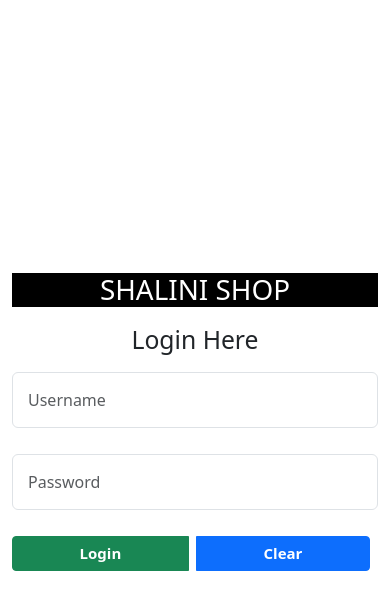
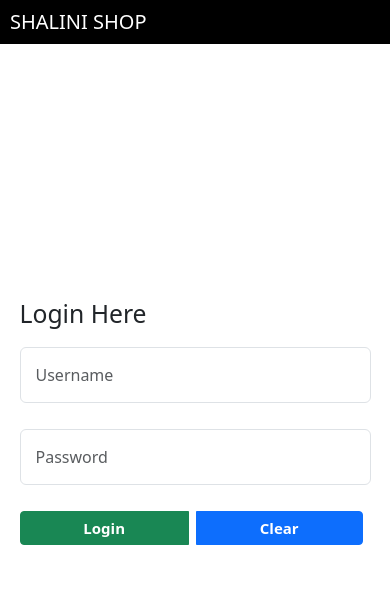
Before and after one commit to Shalini2613/shalini-ecommerce, a React (Create React App) app: page /wishlist in a window 390 px wide. Shown: the top 610 px of the page. Built offline with nearby package versions, Linux system fonts and the light colour scheme.

Commit message:
login changes

```diff
--- a/src/components/Login.css
+++ b/src/components/Login.css
@@ -1,23 +1,45 @@
-
-*{
+/* RESET */
+* {
   margin: 0;
   padding: 0;
   box-sizing: border-box;
 }
-.login-container{
+
+/* PREVENT UNWANTED SCROLLING */
+html,
+body {
+  width: 100%;
+  height: 100%;
+  overflow: hidden;
+}
+
+/* MAIN CONTAINER */
+.login-container {
   width: 100%;
   height: 100vh;
   display: flex;
   flex-direction: row;
+  overflow: hidden;
 }
-.left-container{
+
+/* LEFT SECTION */
+.left-container {
   flex: 1;
   background-color: black;
   display: flex;
   justify-content: center;
   align-items: center;
 }
-.right-container{
+
+.left-container h2 {
+  text-align: center;
+  color: white;
+  font-size: 60px;
+  text-transform: uppercase;
+}
+
+/* RIGHT SECTION */
+.right-container {
   flex: 1;
   background-color: white;
   display: flex;
@@ -25,44 +47,51 @@
   justify-content: center;
   align-items: center;
 }
-.left-container h2{
-    text-align: center;
-    color: white;
-    font-size: 60px;
-    text-transform: uppercase;
-}
-.login-main-container{
-    max-width: 400px !important;
+
+/* LOGIN FORM */
+.login-main-container {
+  width: 90%;
   display: flex;
   flex-direction: column;
   gap: 10px;
-    text-align: center;
 }
-.login-main-container input{
-    padding: 15px !important;
+
+.login-main-container input {
+  padding: 15px;
 }
-.company-name{
+
+/* COMPANY NAME (MOBILE VIEW) */
+.company-name {
   text-transform: uppercase;
-    text-align: center;
   background-color: black;
   color: white;
+  font-size: 20px;
   width: 100%;
   display: none;
+  position: absolute;
+  top: 0;
+  left: 0;
+  padding: 10px;
 }
-.btn-group button{
-    padding: 5px 0px;
+
+/* BUTTON GROUP */
+.btn-group button {
+  padding: 5px 0;
   font-size: 15px;
   font-weight: 700;
 }
+
+/* RESPONSIVE DESIGN */
 @media (max-width: 768px) {
   .left-container {
     display: none;
   }
 
   .right-container {
-    width: 100% !important;
+    width: 100%;
   }
-  .company-name{
+
+  .company-name {
     display: block;
   }
 }
--- a/src/components/Login.js
+++ b/src/components/Login.js
@@ -32,7 +32,7 @@ const Login = () => {
         </h2>
       </div>
       <div className="right-container col-md-6">
-        <div className="login-main-container container">
+        <div className="login-main-container">
         <h1 className="company-name">Shalini Shop</h1>
           <h2>Login Here</h2>
           <input className="form-control mb-3" placeholder="Username" value={username} onChange={(e)=>setUsername(e.target.value)} required/>
--- a/src/components/Navbar.js
+++ b/src/components/Navbar.js
@@ -8,7 +8,7 @@ export default function Navbar() {
 
   return (
     <nav className="navbar navbar-dark bg-dark px-3">
-      <Link to="/productList" className="navbar-brand">
+      <Link to="/" className="navbar-brand">
         Shalini Shop
       </Link>
 
```
Lines whose indentation alone changed are shown as unchanged.
